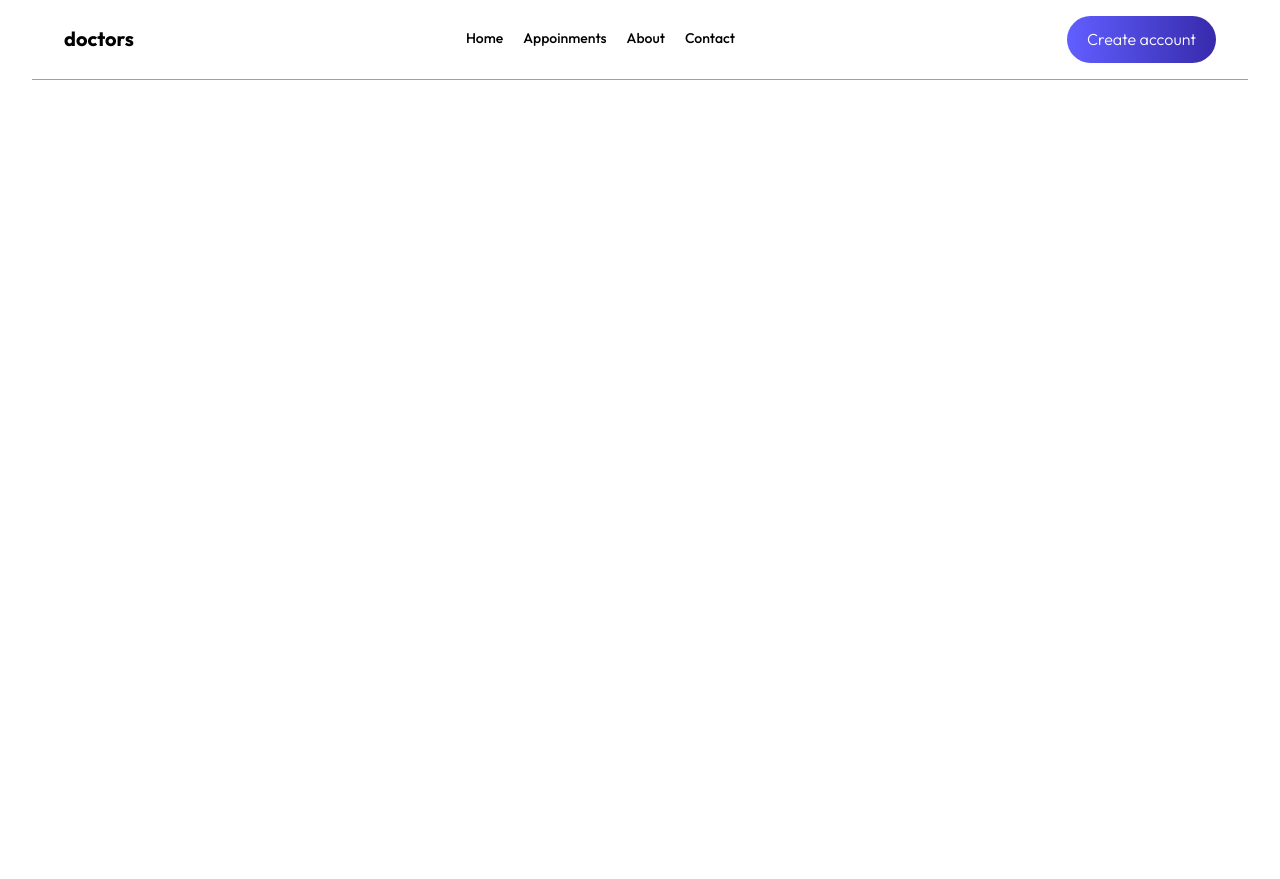
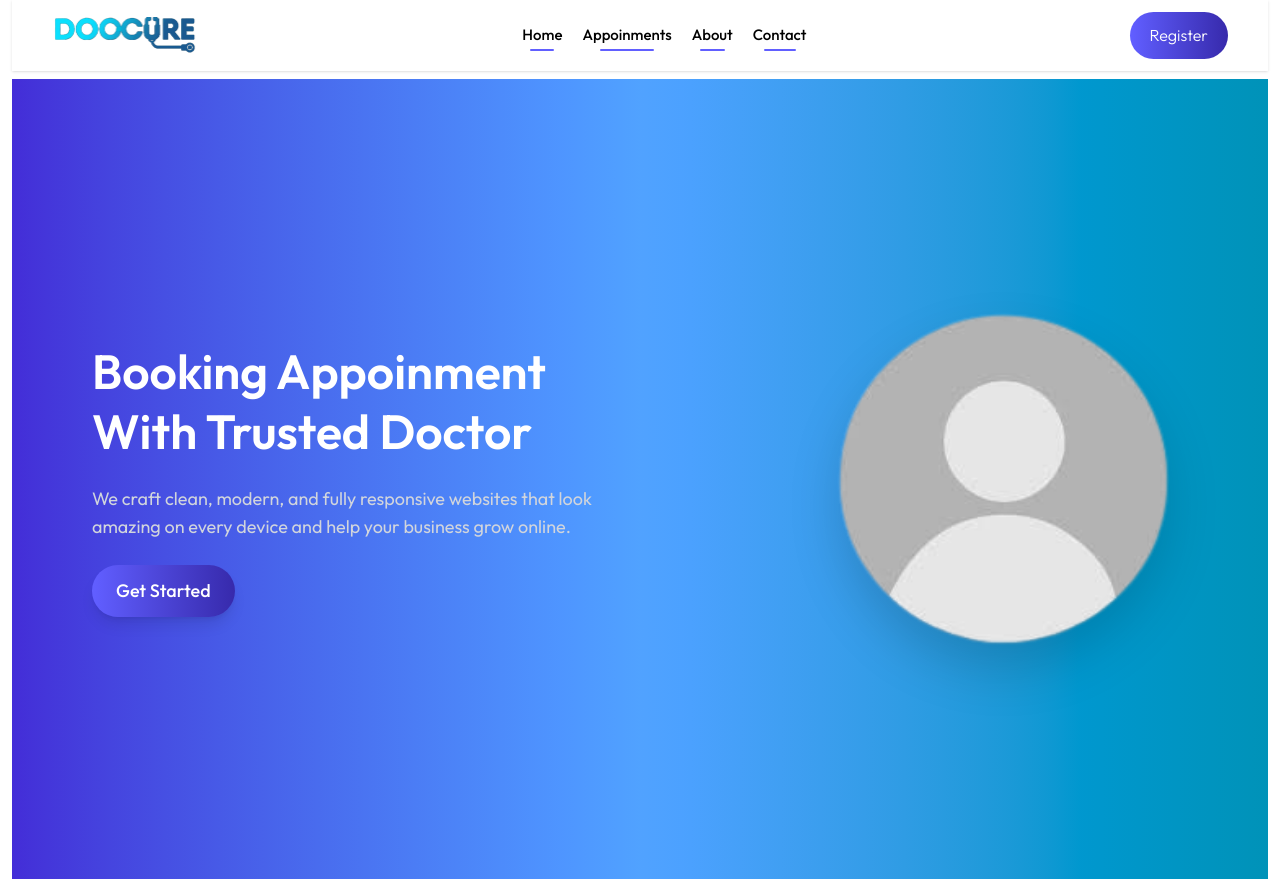
Before and after one commit to AnisaIdrees/doctorBooking-Appoinment, a React (Vite) app in the folder frontend/: page / in a window 1280 px wide. Before the commit the page ends 800 px from the top, so only its background shows below. Built offline with nearby package versions, Linux system fonts and the light colour scheme.

Commit message:
add herosec

```diff
--- a/frontend/package.json
+++ b/frontend/package.json
@@ -12,6 +12,7 @@
   "dependencies": {
     "@tailwindcss/vite": "^4.1.11",
     "axios": "^1.11.0",
+    "framer-motion": "^12.23.12",
     "react": "^19.1.1",
     "react-dom": "^19.1.1",
     "react-icons": "^5.5.0",
--- a/frontend/src/assets/assets.js
+++ b/frontend/src/assets/assets.js
@@ -4,6 +4,7 @@ import { MdEmail } from "react-icons/md";
 import { FaLockOpen } from "react-icons/fa";
 import Profileimage from '/profile.png';
 import dropdown from '/dropdown.png'
+import NavLogo from '/NavLogo.png'
 
 export const icons = {
 
@@ -15,5 +16,6 @@ export const icons = {
 
 export const images = {
     profileImg: Profileimage,
-    dropdown: dropdown
+    dropdown: dropdown,
+    NavbarLogo:NavLogo,
 }
--- /dev/null
+++ b/frontend/src/components/HeroSection.jsx
@@ -0,0 +1,52 @@
+import React from 'react'
+import { motion } from 'framer-motion'
+import { images } from '../assets/assets'
+function HeroSection() {
+    return (
+        <>
+            <section className="bg-linear-to-r from-indigo-700 via-blue-400 to-cyan-600 text-white min-h-screen flex items-center py-0 px-6 md:px-12 lg:px-20">
+                <div className="grid md:grid-cols-2 gap-12 items-center w-full">
+
+                    {/* Left Side Text */}
+                    <motion.div
+                        initial={{ x: -80, opacity: 0 }}
+                        animate={{ x: 0, opacity: 1 }}
+                        transition={{ duration: 0.8, ease: "easeOut" }}
+                        className="space-y-6 text-center md:text-left"
+                    >
+                        <h1 className="text-3xl md:text-4xl lg:text-5xl font-semibold leading-tight">
+                           Booking Appoinment With Trusted Doctor
+                        </h1>
+                        <p className="text-gray-300 text-lg ">
+                            We craft clean, modern, and fully responsive websites that look
+                            amazing on every device and help your business grow online.
+                        </p>
+                        <motion.button
+                            whileHover={{ scale: 1.05 }}
+                            whileTap={{ scale: 0.95 }}
+                            className="bg-gradient-to-r from-indigo-500 to-indigo-800 text-white px-6 py-3 rounded-full font-medium text-lg shadow-lg hover:shadow-indigo-800/50 transition"
+                        >
+                            Get Started
+                        </motion.button>
+                    </motion.div>
+
+                    {/* Right Side Image */}
+                    <motion.div
+                        initial={{ x: 80, opacity: 0 }}
+                        animate={{ x: 0, opacity: 1 }}
+                        transition={{ duration: 0.8, ease: "easeOut" }}
+                        className="flex justify-center md:justify-end"
+                    >
+                        <img
+                            src={images.profileImg}
+                            alt="Hero"
+                            className="w-[85%] md:w-[75%] lg:w-[70%] drop-shadow-2xl"
+                        />
+                    </motion.div>
+                </div>
+            </section>
+        </>
+    )
+}
+
+export default HeroSection
--- a/frontend/src/components/Navbar.jsx
+++ b/frontend/src/components/Navbar.jsx
@@ -1,52 +1,191 @@
 import React, { useState } from 'react'
 import { NavLink, useNavigate } from 'react-router-dom'
 import { images } from '../assets/assets.js'
+import { motion } from "framer-motion";
 
 function Navbar() {
     const navigate = useNavigate()
     const [showMenu, setShowMenu] = useState(false)
     const [token, setToken] = useState(false)
+
+    const navItemVariants = {
+        hidden: { opacity: 0, y: -10 },
+        visible: (i) => ({
+            opacity: 1,
+            y: 0,
+            transition: { delay: i * 0.15, duration: 0.4, ease: "easeOut" },
+        }),
+    };
+
+    // hr line animation
+    const hrVariants = {
+        hidden: { width: 0, opacity: 0 },
+        visible: {
+            width: "60%",
+            opacity: 1,
+            transition: { duration: 0.5, ease: "easeInOut" },
+        },
+    };
+
+    // Sidebar animation
+    const sidebarVariants = {
+        hidden: { x: "-100%" },
+        visible: { x: 0, transition: { type: "spring", stiffness: 100 } },
+        exit: { x: "-100%", transition: { duration: 0.8 } },
+    };
+
     return (
         <>
-            <div className='flex items-center justify-between px-8 text-sm py-4 mb-5 border-b border-b-gray-400'>
-                <h1 className='text-xl font-bold'>doctors</h1>
-                <ul className='hidden md:flex items-start gap-5 font-medium'>
-                    <NavLink>
-                        <li className='py-1'>Home</li >
-                        <hr className='border-none outline-none h-0.5 bg-primmary w-3/5 m-auto' />
-                    </NavLink>
-                    <NavLink>
-                        <li className='py-1'>Appoinments</li>
-                        <hr className='border-none outline-none h-0.5 bg-primmary w-3/5 m-auto' />
-                    </NavLink>
-                    <NavLink>
-                        <li className='py-1'>About</li>
-                        <hr className='border-none outline-none h-0.5 bg-primmary w-3/5 m-auto' />
-                    </NavLink>
-                    <NavLink>
-                        <li className='py-1'>Contact</li>
-                        <hr className='border-none outline-none h-0.5 bg-primmary w-3/5 m-auto' />
-                    </NavLink>
+            {/* Top Navbar */}
+            <div className="flex items-center justify-between px-4 md:px-6 lg:px-10 text-sm py-3 mb-2 shadow-sm">
+                <img className='h-9 w-auto object-contain  py-0' src={images.NavbarLogo} alt="" />
+
+                {/* Desktop Nav */}
+                <ul className="hidden md:flex items-start gap-5 font-medium">
+                    {["Home", "Appoinments", "About", "Contact"].map((item, i) => (
+                        <motion.div
+                            key={i}
+                            custom={i}
+                            variants={navItemVariants}
+                            initial="hidden"
+                            animate="visible"
+                            className="flex flex-col items-center"
+                        >
+                            <NavLink to={item === "Home" ? "/" : `/${item.toLowerCase()}`}>
+                                <li className="py-1 text-[15px]">{item}</li>
+                            </NavLink>
+                            <motion.hr
+                                variants={hrVariants}
+                                initial="hidden"
+                                animate="visible"
+                                className="border-none outline-none h-0.5 bg-indigo-500 rounded"
+                            />
+                        </motion.div>
+                    ))}
                 </ul>
-                <div className=' flex items-center gap-4 '>
-                    {
-                        token
-                            ? <div className='flex items-center cursor-pointer group relative'>
-                                <img className='w-9 rounded-full' src={images.profileImg} alt="profile" />
-                                <img className='w-[25px]' src={images.dropdown} alt="dropdown" />
-                                <div className='absolute top-0 right-0 pt-14 text-base font-medium text-gray-600 z-20 hidden group-hover:block'>
-                                    <div className='min-w-48 bg-stone-100 rounded flex flex-col gap-4 p-4'>
-                                        <p className='hover:text-black cursor-pointer'>My profile</p>
-                                        <p className='hover:text-black cursor-pointer'>My Appoinments</p>
-                                        <p className='hover:text-black cursor-pointer'>Logout</p>
-                                    </div>
+
+                {/* Profile / Login */}
+                <div className="flex items-center gap-4">
+                    {token ? (
+                        <div className="flex items-center cursor-pointer group relative">
+                            <img
+                                className="w-9 rounded-full"
+                                src={images.profileImg}
+                                alt="profile"
+                            />
+                            <img
+                                className="w-[25px]"
+                                src={images.dropdown}
+                                alt="dropdown"
+                            />
+                            <div className="absolute top-0 right-0 pt-14 text-base font-medium text-gray-600 z-20 hidden group-hover:block">
+                                <div className="min-w-48 bg-stone-100 rounded flex flex-col gap-4 p-4">
+                                    <p
+                                        onClick={() => navigate("my-profile")}
+                                        className="hover:text-black cursor-pointer"
+                                    >
+                                        My profile
+                                    </p>
+                                    <p
+                                        onClick={() => navigate("/Appoinments")}
+                                        className="hover:text-black cursor-pointer"
+                                    >
+                                        My Appoinments
+                                    </p>
+                                    <p className="hover:text-black cursor-pointer">Logout</p>
                                 </div>
                             </div>
-                            : <button onClick={() => navigate('/login')} className='bg-gradient-to-r from-indigo-500 to-indigo-800  text-white text-[16px] px-5 py-3 rounded-full font-light hidden md:block cursor-pointer'>Create account</button>
+                        </div>
+                    ) : (
+                        <button
+                            onClick={() => navigate("/login")}
+                            className="bg-gradient-to-r from-indigo-500 to-indigo-800 text-white text-[16px] px-5 py-3 rounded-full font-light hidden md:block cursor-pointer"
+                        >
+                            Register
+                        </button>
+                    )}
 
-                    }
+
+                    {/* Hamburger / Close Toggle (Mobile Only) */}
+                    <div className="md:hidden">
+                        {!showMenu ? (
+                            // Hamburger Button
+                            <button
+                                className="flex flex-col gap-1 -rotate-180"
+                                onClick={() => setShowMenu(true)}
+                            >
+                                <span className="w-6 h-0.5 bg-black"></span>
+                                <span className="w-5 h-0.5 bg-black"></span>
+                                <span className="w-4 h-0.5 bg-black"></span>
+                            </button>
+                        ) : (
+                            // Close Button
+                            <button
+                                className="text-[20px] font-light text-black hover:text-gray-800 transition"
+                                onClick={() => setShowMenu(false)}
+                            >
+                                ✖
+                            </button>
+                        )}
+                    </div>
+
                 </div>
             </div>
+
+            {/* Sidebar (Mobile Only) */}
+            {showMenu && (
+                <motion.div
+                    initial="hidden"
+                    animate="visible"
+                    exit="exit"
+                    variants={sidebarVariants}
+                    className="fixed top-0 left-0 h-screen w-3/4 bg-white/90  backdrop-blur-sm transition-opacity duration-300 shadow-2xl z-50 md:hidden flex flex-col "
+                >
+                    {/* Topbar (Logo + Close Button) */}
+                    <div className="flex items-center justify-between px-4 py-3 border-b border-gray-400">
+                        <img
+                            className="h-9 w-auto object-contain"
+                            src={images.NavbarLogo}
+                            alt="logo"
+                        />
+                    </div>
+
+                    {/* Sidebar Nav Items */}
+                    <ul className="flex flex-col items-start gap-6 mt-8 px-6 text-[14px] font-medium flex-grow">
+                        {["Home", "Appoinments", "About", "Contact"].map((item, i) => (
+                            <motion.div
+                                key={i}
+                                custom={i}
+                                variants={navItemVariants}
+                                initial="hidden"
+                                animate="visible"
+                                className="flex flex-col"
+                            >
+                                <NavLink to={item === "Home" ? "/" : `/${item.toLowerCase()}`}>
+                                    <li className="cursor-pointer hover:text-indigo-600">{item}</li>
+                                </NavLink>
+                                <motion.hr
+                                    variants={hrVariants}
+                                    initial="hidden"
+                                    animate="visible"
+                                    className="border-none outline-none h-0.5 bg-indigo-500 rounded"
+                                />
+                            </motion.div>
+                        ))}
+                    </ul>
+
+                    {/* Register Button (Bottom) */}
+                    <div className="px-6 pb-6">
+                        <button
+                            onClick={() => navigate("/login")}
+                            className="w-full bg-gradient-to-r from-indigo-500 to-indigo-800 text-white text-[16px] px-5 py-3 rounded-full font-light cursor-pointer"
+                        >
+                            Register
+                        </button>
+                    </div>
+                </motion.div>
+            )}
+
         </>
     )
 }
--- a/frontend/src/pages/Home.jsx
+++ b/frontend/src/pages/Home.jsx
@@ -2,6 +2,7 @@ import React from 'react'
 import { useNavigate } from 'react-router'
 import { useAuthContext } from '../context/AuthContext'
 import Navbar from '../components/Navbar'
+import HeroSection from '../components/HeroSection'
 
 function Home() {
   const { user } = useAuthContext()
@@ -10,9 +11,9 @@ function Home() {
   return (
     <>
 
-      <div className='h-screen max-w-full px-8'>
+      <div className='h-screen max-w-full px-0 sm:px-3'>
         <Navbar />
-
+<HeroSection/>
 
       </div>
     </>
```
Also changed, not shown: frontend/src/pages/MyProfile.jsx (added, +9 -0 lines), frontend/src/routes/Routers.jsx (+15 -0 lines), frontend/public/NavLogo.png (added), 1 other file (tests, documents, lock files or other folders).
